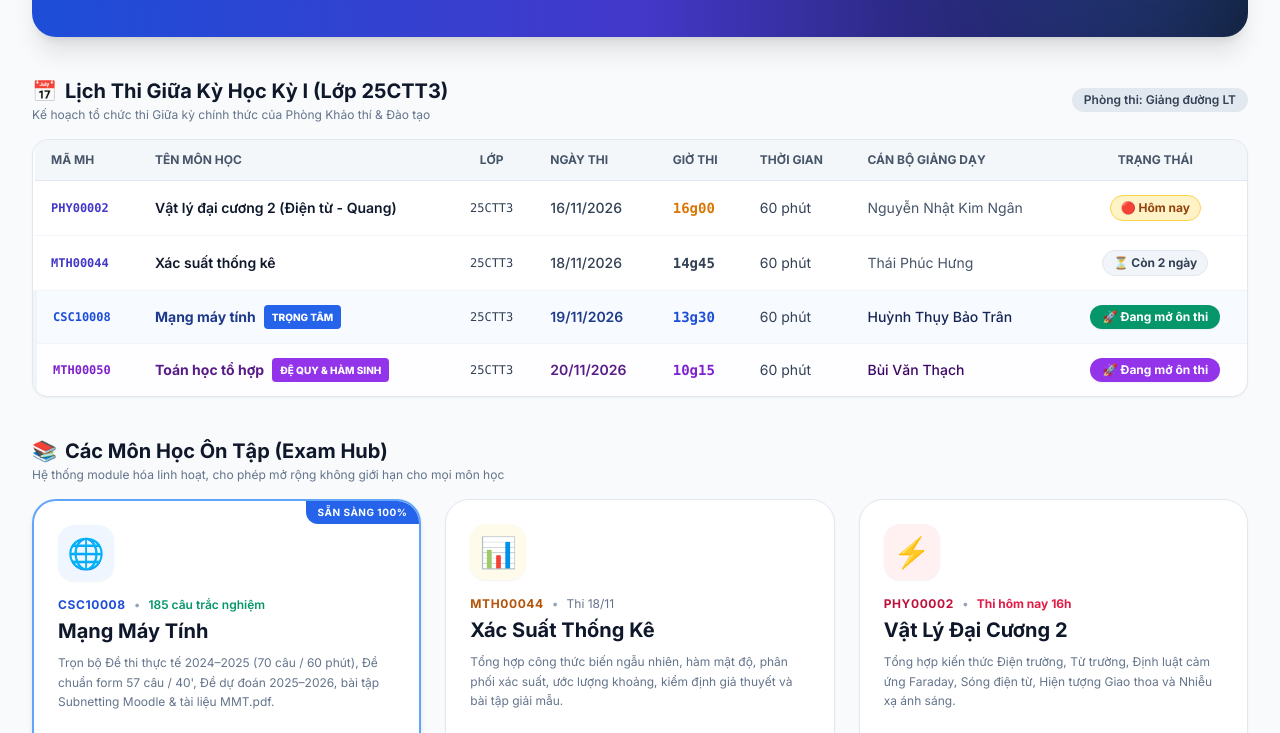
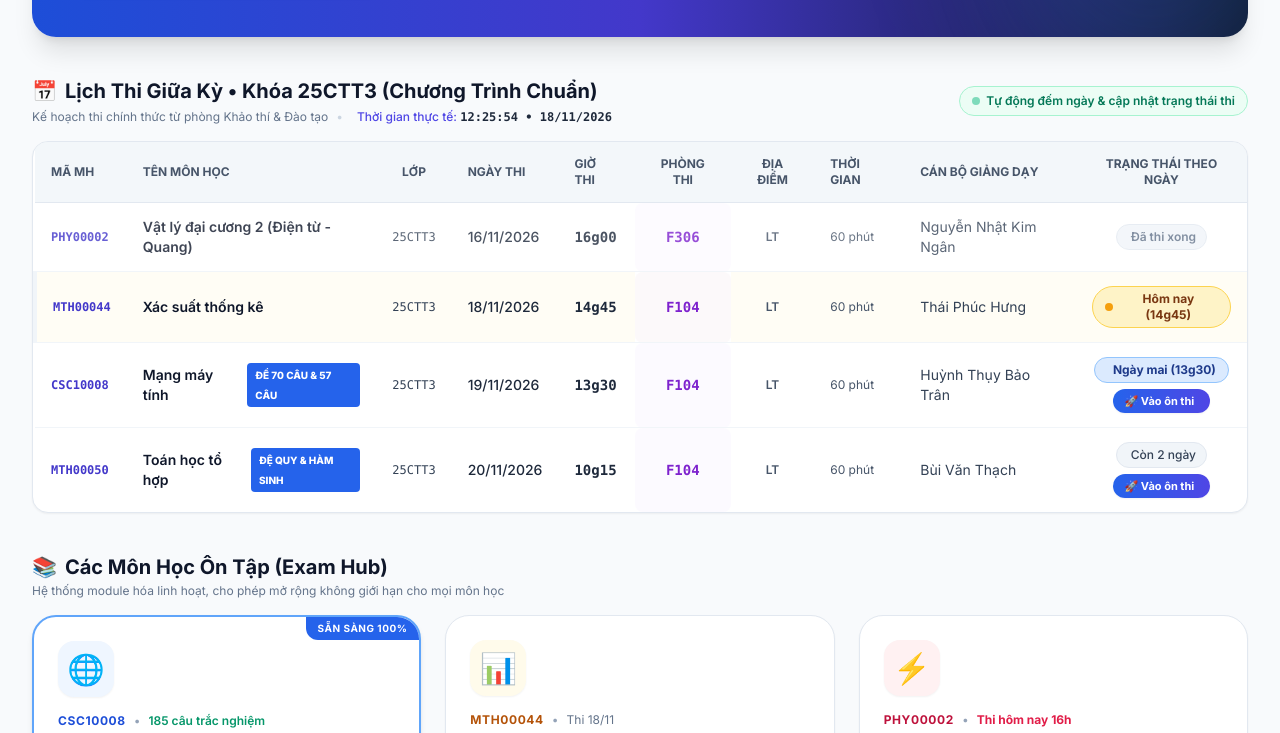
Before and after one commit to xdnhatnguyen/IT4Exam, a plain HTML site: page index.html in a window 1280 px wide. Shown: the part 283-1016 px from the top of the page. Drawn offline with nearby package versions, Linux system fonts and the light colour scheme.

Commit message:
feat: add exam rooms, auto-updating schedule by date, and update to standard program

```diff
--- a/index.html
+++ b/index.html
@@ -3,7 +3,7 @@
 <head>
   <meta charset="UTF-8">
   <meta name="viewport" content="width=device-width, initial-scale=1.0">
-  <title>IT4Exam - Hệ Thống Ôn Thi Học Kỳ FIT HCMUS (25CTT3)</title>
+  <title>IT4Exam - Hệ Thống Ôn Thi Học Kỳ • Khóa 25CTT3 (Chương Trình Chuẩn)</title>
   <script src="https://cdn.tailwindcss.com"></script>
   <link rel="preconnect" href="https://fonts.googleapis.com">
   <link rel="preconnect" href="https://fonts.gstatic.com" crossorigin>
@@ -78,7 +78,7 @@
     <section class="bg-gradient-to-r from-blue-700 via-indigo-700 to-slate-900 rounded-3xl p-6 sm:p-10 text-white shadow-xl relative overflow-hidden">
       <div class="relative z-10 max-w-3xl space-y-3">
         <span class="inline-block px-3 py-1 bg-white/15 backdrop-blur-sm rounded-full text-xs font-semibold text-blue-100 uppercase tracking-wider">
-          Học kỳ I • Năm học 2026–2027 • Lớp 25CTT3
+          Học kỳ I • Năm học 2026–2027 • Lớp 25CTT3 (Chương Trình Chuẩn)
         </span>
         <h2 class="text-2xl sm:text-4xl font-extrabold tracking-tight">
           Cổng Ôn Thi Giữa Kỳ FIT HCMUS
@@ -98,112 +98,48 @@
 
     <!-- ================= SECTION 1: LỊCH THI GIỮA KỲ (EXAM SCHEDULE) ================= -->
     <section id="lich-thi" class="space-y-4 scroll-mt-24">
-      <div class="flex items-center justify-between">
+      <div class="flex flex-col sm:flex-row sm:items-center justify-between gap-4">
         <div>
           <h3 class="text-xl font-bold text-slate-900 flex items-center gap-2">
-            <span>📅</span> Lịch Thi Giữa Kỳ Học Kỳ I (Lớp 25CTT3)
+            <span>📅</span> Lịch Thi Giữa Kỳ • Khóa 25CTT3 (Chương Trình Chuẩn)
           </h3>
-          <p class="text-xs text-slate-500 mt-0.5">
-            Kế hoạch tổ chức thi Giữa kỳ chính thức của Phòng Khảo thí & Đào tạo
+          <p class="text-xs text-slate-500 mt-1 flex items-center gap-2 flex-wrap">
+            <span>Kế hoạch thi chính thức từ phòng Khảo thí & Đào tạo</span>
+            <span class="text-slate-300">•</span>
+            <span class="text-indigo-600 font-medium inline-flex items-center gap-1.5">
+              <i class="far fa-clock"></i>
+              <span>Thời gian thực tế: <strong id="current-live-time" class="font-mono text-slate-800">Đang cập nhật...</strong></span>
+            </span>
           </p>
         </div>
-        <span class="text-xs font-semibold px-3 py-1 rounded-full bg-slate-200 text-slate-700">
-          Phòng thi: Giảng đường LT
-        </span>
+        <div class="flex items-center gap-2">
+          <span class="text-xs font-semibold px-3 py-1.5 rounded-full bg-emerald-50 text-emerald-700 border border-emerald-200 inline-flex items-center gap-1.5">
+            <span class="w-2 h-2 rounded-full bg-emerald-500 animate-pulse"></span>
+            <span>Tự động đếm ngày & cập nhật trạng thái thi</span>
+          </span>
+        </div>
       </div>
 
-      <!-- Schedule Table / Cards Responsive -->
+      <!-- Schedule Table / Cards Responsive with Dynamic Room & Dates -->
       <div class="bg-white rounded-2xl shadow-sm border border-slate-200 overflow-hidden">
         <div class="overflow-x-auto">
           <table class="w-full text-left text-sm text-slate-700">
             <thead class="bg-slate-100/80 text-xs font-bold uppercase text-slate-600 border-b border-slate-200">
               <tr>
-                <th class="py-3 px-4">Mã MH</th>
-                <th class="py-3 px-4">Tên môn học</th>
-                <th class="py-3 px-4 text-center">Lớp</th>
-                <th class="py-3 px-4">Ngày thi</th>
-                <th class="py-3 px-4">Giờ thi</th>
-                <th class="py-3 px-4">Thời gian</th>
-                <th class="py-3 px-4">Cán bộ giảng dạy</th>
-                <th class="py-3 px-4 text-center">Trạng thái</th>
+                <th class="py-3.5 px-4">Mã MH</th>
+                <th class="py-3.5 px-4">Tên môn học</th>
+                <th class="py-3.5 px-4 text-center">Lớp</th>
+                <th class="py-3.5 px-4">Ngày thi</th>
+                <th class="py-3.5 px-4">Giờ thi</th>
+                <th class="py-3.5 px-4 text-center">Phòng thi</th>
+                <th class="py-3.5 px-4 text-center">Địa điểm</th>
+                <th class="py-3.5 px-4">Thời gian</th>
+                <th class="py-3.5 px-4">Cán bộ giảng dạy</th>
+                <th class="py-3.5 px-4 text-center">Trạng thái theo ngày</th>
               </tr>
             </thead>
-            <tbody class="divide-y divide-slate-100">
-
-              <!-- Row 1: PHY00002 -->
-              <tr class="hover:bg-slate-50 transition">
-                <td class="py-3.5 px-4 font-mono font-bold text-indigo-700 text-xs">PHY00002</td>
-                <td class="py-3.5 px-4 font-semibold text-slate-900">
-                  Vật lý đại cương 2 (Điện từ - Quang)
-                </td>
-                <td class="py-3.5 px-4 text-center font-mono text-xs">25CTT3</td>
-                <td class="py-3.5 px-4 font-medium">16/11/2026</td>
-                <td class="py-3.5 px-4 font-mono font-semibold text-amber-600">16g00</td>
-                <td class="py-3.5 px-4">60 phút</td>
-                <td class="py-3.5 px-4 text-slate-600">Nguyễn Nhật Kim Ngân</td>
-                <td class="py-3.5 px-4 text-center">
-                  <span class="inline-block px-2.5 py-1 rounded-full text-xs font-bold bg-amber-100 text-amber-800 border border-amber-300">
-                    🔴 Hôm nay
-                  </span>
-                </td>
-              </tr>
-
-              <!-- Row 2: MTH00044 -->
-              <tr class="hover:bg-slate-50 transition">
-                <td class="py-3.5 px-4 font-mono font-bold text-indigo-700 text-xs">MTH00044</td>
-                <td class="py-3.5 px-4 font-semibold text-slate-900">
-                  Xác suất thống kê
-                </td>
-                <td class="py-3.5 px-4 text-center font-mono text-xs">25CTT3</td>
-                <td class="py-3.5 px-4 font-medium">18/11/2026</td>
-                <td class="py-3.5 px-4 font-mono font-semibold text-slate-700">14g45</td>
-                <td class="py-3.5 px-4">60 phút</td>
-                <td class="py-3.5 px-4 text-slate-600">Thái Phúc Hưng</td>
-                <td class="py-3.5 px-4 text-center">
-                  <span class="inline-block px-2.5 py-1 rounded-full text-xs font-bold bg-slate-100 text-slate-700 border border-slate-200">
-                    ⏳ Còn 2 ngày
-                  </span>
-                </td>
-              </tr>
-
-              <!-- Row 3: CSC10008 (HIGHLIGHTED) -->
-              <tr class="bg-blue-50/50 hover:bg-blue-50 transition border-l-4 border-l-blue-600">
-                <td class="py-3.5 px-4 font-mono font-bold text-blue-700 text-xs">CSC10008</td>
-                <td class="py-3.5 px-4 font-bold text-blue-900 flex items-center gap-2">
-                  <span>Mạng máy tính</span>
-                  <span class="text-[10px] uppercase font-extrabold px-2 py-0.5 rounded bg-blue-600 text-white">Trọng tâm</span>
-                </td>
-                <td class="py-3.5 px-4 text-center font-mono text-xs">25CTT3</td>
-                <td class="py-3.5 px-4 font-semibold text-blue-900">19/11/2026</td>
-                <td class="py-3.5 px-4 font-mono font-bold text-blue-700">13g30</td>
-                <td class="py-3.5 px-4">60 phút</td>
-                <td class="py-3.5 px-4 text-blue-950 font-medium">Huỳnh Thụy Bảo Trân</td>
-                <td class="py-3.5 px-4 text-center">
-                  <a href="mmt/index.html" class="inline-block px-3 py-1 rounded-full text-xs font-bold bg-emerald-600 text-white shadow-sm hover:bg-emerald-700 transition">
-                    🚀 Đang mở ôn thi
-                  </a>
-                </td>
-              </tr>
-
-              <!-- Row 4: MTH00050 (OPEN) -->
-              <tr class="hover:bg-purple-50/40 transition bg-purple-50/20 border-l-4 border-l-purple-600">
-                <td class="py-3.5 px-4 font-mono font-bold text-purple-700 text-xs">MTH00050</td>
-                <td class="py-3.5 px-4 font-bold text-purple-900 flex items-center gap-2">
-                  <span>Toán học tổ hợp</span>
-                  <span class="text-[10px] uppercase font-extrabold px-2 py-0.5 rounded bg-purple-600 text-white">Đệ quy & Hàm sinh</span>
-                </td>
-                <td class="py-3.5 px-4 text-center font-mono text-xs">25CTT3</td>
-                <td class="py-3.5 px-4 font-semibold text-purple-900">20/11/2026</td>
-                <td class="py-3.5 px-4 font-mono font-bold text-purple-700">10g15</td>
-                <td class="py-3.5 px-4">60 phút</td>
-                <td class="py-3.5 px-4 text-purple-950 font-medium">Bùi Văn Thạch</td>
-                <td class="py-3.5 px-4 text-center">
-                  <a href="thth/index.html" class="inline-block px-3 py-1 rounded-full text-xs font-bold bg-purple-600 text-white shadow-sm hover:bg-purple-700 transition">
-                    🚀 Đang mở ôn thi
-                  </a>
-                </td>
-              </tr>
-
+            <tbody id="exam-schedule-tbody" class="divide-y divide-slate-100">
+              <!-- Rendered Dynamically by JavaScript -->
             </tbody>
           </table>
         </div>
@@ -376,14 +312,207 @@
   <!-- ================= FOOTER ================= -->
   <footer class="bg-slate-900 text-slate-400 py-8 border-t border-slate-800 mt-12">
     <div class="max-w-7xl mx-auto px-4 sm:px-6 lg:px-8 text-center text-xs space-y-2">
-      <p class="font-medium text-slate-300">
-        IT4Exam - Hệ Thống Ôn Thi Học Kỳ • Khóa 25CTT3 (Chương trình Tiên tiến & CLC)
+      <p class="font-semibold text-slate-200">
+        IT4Exam - Hệ Thống Ôn Thi Học Kỳ • Khóa 25CTT3 (Chương Trình Chuẩn / Chính Quy FIT HCMUS)
       </p>
-      <p class="text-slate-500">
-        Khoa Công nghệ Thông tin - Trường Đại học Khoa học Tự nhiên, ĐHQG-HCM
+      <p class="text-slate-400">
+        Khoa Công nghệ Thông tin - Trường Đại học Khoa học Tự nhiên, ĐHQG-HCM • Tham khảo & tổng hợp đề thi chuẩn, mở rộng đề CLC & Đề thi thử nghiệm
       </p>
     </div>
   </footer>
 
+  <!-- Dynamic Real-Time Exam Schedule Engine -->
+  <script>
+    const EXAMS_DATA = [
+      {
+        code: "PHY00002",
+        name: "Vật lý đại cương 2 (Điện từ - Quang)",
+        classCode: "25CTT3",
+        dateStr: "2026-11-16",
+        dateDisplay: "16/11/2026",
+        timeStr: "16:00",
+        timeDisplay: "16g00",
+        room: "F306",
+        location: "LT",
+        durationMins: 60,
+        lecturer: "Nguyễn Nhật Kim Ngân",
+        link: null,
+        tag: ""
+      },
+      {
+        code: "MTH00044",
+        name: "Xác suất thống kê",
+        classCode: "25CTT3",
+        dateStr: "2026-11-18",
+        dateDisplay: "18/11/2026",
+        timeStr: "14:45",
+        timeDisplay: "14g45",
+        room: "F104",
+        location: "LT",
+        durationMins: 60,
+        lecturer: "Thái Phúc Hưng",
+        link: null,
+        tag: ""
+      },
+      {
+        code: "CSC10008",
+        name: "Mạng máy tính",
+        classCode: "25CTT3",
+        dateStr: "2026-11-19",
+        dateDisplay: "19/11/2026",
+        timeStr: "13:30",
+        timeDisplay: "13g30",
+        room: "F104",
+        location: "LT",
+        durationMins: 60,
+        lecturer: "Huỳnh Thụy Bảo Trân",
+        link: "mmt/index.html",
+        tag: "Đề 70 câu & 57 câu"
+      },
+      {
+        code: "MTH00050",
+        name: "Toán học tổ hợp",
+        classCode: "25CTT3",
+        dateStr: "2026-11-20",
+        dateDisplay: "20/11/2026",
+        timeStr: "10:15",
+        timeDisplay: "10g15",
+        room: "F104",
+        location: "LT",
+        durationMins: 60,
+        lecturer: "Bùi Văn Thạch",
+        link: "thth/index.html",
+        tag: "Đệ quy & Hàm sinh"
+      }
+    ];
+
+    function updateExamSchedule() {
+      const tbody = document.getElementById('exam-schedule-tbody');
+      const clockElem = document.getElementById('current-live-time');
+      if (!tbody) return;
+
+      const now = new Date();
+
+      // Update Live Clock display
+      if (clockElem) {
+        const day = String(now.getDate()).padStart(2, '0');
+        const month = String(now.getMonth() + 1).padStart(2, '0');
+        const year = now.getFullYear();
+        const hours = String(now.getHours()).padStart(2, '0');
+        const minutes = String(now.getMinutes()).padStart(2, '0');
+        const seconds = String(now.getSeconds()).padStart(2, '0');
+        clockElem.textContent = `${hours}:${minutes}:${seconds} • ${day}/${month}/${year}`;
+      }
+
+      tbody.innerHTML = '';
+
+      // Normalize today to start of day for accurate day-difference calculations
+      const todayStart = new Date(now.getFullYear(), now.getMonth(), now.getDate()).getTime();
+
+      let nextUpcomingFound = false;
+
+      EXAMS_DATA.forEach(exam => {
+        const [year, month, day] = exam.dateStr.split('-').map(Number);
+        const [hour, minute] = exam.timeStr.split(':').map(Number);
+
+        const examStartTime = new Date(year, month - 1, day, hour, minute).getTime();
+        const examEndTime = examStartTime + exam.durationMins * 60 * 1000;
+        const examDateStart = new Date(year, month - 1, day).getTime();
+
+        const diffDays = Math.round((examDateStart - todayStart) / (1000 * 60 * 60 * 24));
+
+        let statusHtml = '';
+        let rowClass = 'hover:bg-slate-50 transition';
+
+        if (now.getTime() > examEndTime) {
+          // Exam already finished
+          statusHtml = `<span class="inline-flex items-center gap-1 px-2.5 py-1 rounded-full text-xs font-semibold bg-slate-100 text-slate-500 border border-slate-200">
+            <i class="fas fa-check-circle text-slate-400"></i> Đã thi xong
+          </span>`;
+          rowClass += ' opacity-80';
+        } else if (now.getTime() >= examStartTime && now.getTime() <= examEndTime) {
+          // Currently taking the exam right now!
+          statusHtml = `<span class="inline-flex items-center gap-1.5 px-3 py-1 rounded-full text-xs font-bold bg-rose-600 text-white animate-pulse shadow-sm">
+            <span class="w-2 h-2 rounded-full bg-white"></span> Đang thi (${exam.timeDisplay})
+          </span>`;
+          rowClass = 'bg-rose-50/70 hover:bg-rose-50 transition border-l-4 border-l-rose-600 font-medium';
+          nextUpcomingFound = true;
+        } else if (diffDays === 0) {
+          // Exam is today (upcoming later today)
+          statusHtml = `<span class="inline-flex items-center gap-1.5 px-3 py-1 rounded-full text-xs font-bold bg-amber-100 text-amber-900 border border-amber-300 animate-pulse">
+            <span class="w-2 h-2 rounded-full bg-amber-500"></span> Hôm nay (${exam.timeDisplay})
+          </span>`;
+          rowClass = 'bg-amber-50/50 hover:bg-amber-50 transition border-l-4 border-l-amber-500';
+          nextUpcomingFound = true;
+        } else if (diffDays === 1) {
+          // Exam is tomorrow!
+          statusHtml = `<span class="inline-flex items-center gap-1.5 px-3 py-1 rounded-full text-xs font-bold bg-blue-100 text-blue-900 border border-blue-300">
+            <i class="fas fa-bolt text-blue-600"></i> Ngày mai (${exam.timeDisplay})
+          </span>`;
+          if (!nextUpcomingFound) {
+            rowClass = 'bg-blue-50/50 hover:bg-blue-50 transition border-l-4 border-l-blue-600 font-medium';
+            nextUpcomingFound = true;
+          }
+        } else if (diffDays > 1) {
+          // Future exam
+          statusHtml = `<span class="inline-flex items-center gap-1 px-2.5 py-1 rounded-full text-xs font-medium bg-slate-100 text-slate-700 border border-slate-200">
+            <i class="far fa-calendar-alt text-slate-400"></i> Còn ${diffDays} ngày
+          </span>`;
+          if (!nextUpcomingFound) {
+            rowClass = 'bg-indigo-50/30 hover:bg-indigo-50 transition border-l-4 border-l-indigo-500';
+            nextUpcomingFound = true;
+          }
+        }
+
+        // Add action button if course quiz is available online
+        let actionBtnHtml = '';
+        if (exam.link) {
+          actionBtnHtml = `
+            <div class="mt-1.5">
+              <a href="${exam.link}" class="inline-flex items-center gap-1 px-3 py-0.5 rounded-full text-[11px] font-bold bg-gradient-to-r from-blue-600 to-indigo-600 hover:from-blue-700 hover:to-indigo-700 text-white shadow-sm transition">
+                <span>🚀 Vào ôn thi</span>
+                <i class="fas fa-arrow-right text-[9px]"></i>
+              </a>
+            </div>
+          `;
+        }
+
+        const tr = document.createElement('tr');
+        tr.className = rowClass;
+        tr.innerHTML = `
+          <td class="py-3.5 px-4 font-mono font-bold text-indigo-700 text-xs">${exam.code}</td>
+          <td class="py-3.5 px-4 font-semibold text-slate-900">
+            <div class="flex items-center gap-2">
+              <span>${exam.name}</span>
+              ${exam.tag ? `<span class="text-[10px] uppercase font-extrabold px-2 py-0.5 rounded bg-blue-600 text-white">${exam.tag}</span>` : ''}
+            </div>
+          </td>
+          <td class="py-3.5 px-4 text-center font-mono text-xs">${exam.classCode}</td>
+          <td class="py-3.5 px-4 font-medium text-slate-800">${exam.dateDisplay}</td>
+          <td class="py-3.5 px-4 font-mono font-semibold text-slate-800">${exam.timeDisplay}</td>
+          <td class="py-3.5 px-4 text-center font-mono font-bold text-purple-700 bg-purple-50/50 rounded-lg">
+            ${exam.room}
+          </td>
+          <td class="py-3.5 px-4 text-center text-xs font-semibold text-slate-600">
+            ${exam.location}
+          </td>
+          <td class="py-3.5 px-4 text-xs text-slate-600">${exam.durationMins} phút</td>
+          <td class="py-3.5 px-4 text-slate-700">${exam.lecturer}</td>
+          <td class="py-3.5 px-4 text-center">
+            <div class="flex flex-col items-center justify-center">
+              ${statusHtml}
+              ${actionBtnHtml}
+            </div>
+          </td>
+        `;
+        tbody.appendChild(tr);
+      });
+    }
+
+    document.addEventListener('DOMContentLoaded', () => {
+      updateExamSchedule();
+      setInterval(updateExamSchedule, 1000);
+    });
+  </script>
 </body>
 </html>
```
Also changed, not shown: 1 other file.
